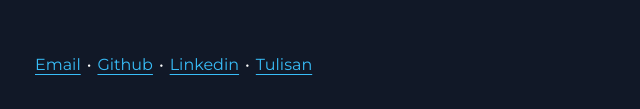
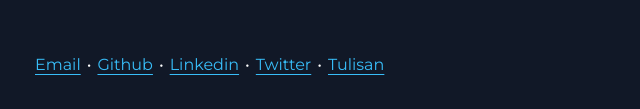
Before and after one commit to fikrikarim/fikrikarim.com, an Astro site: page / in a window 1280 px wide. Shown: the part 615-724 px from the top of the page, 301-941 px from the left. Built offline with nearby package versions, Linux system fonts and the light colour scheme; Astro itself is replaced by a stand-in of ours.

Commit message:
Add twitter

```diff
--- a/src/components/Footer.astro
+++ b/src/components/Footer.astro
@@ -11,5 +11,9 @@
     Linkedin
   </a>
   &bull;
+  <a href="https://x.com/fikrikarim" rel="noopener noreferrer">
+    Twitter
+  </a>
+  &bull;
   <a href="/tulisan">Tulisan</a>
 </div>
```
